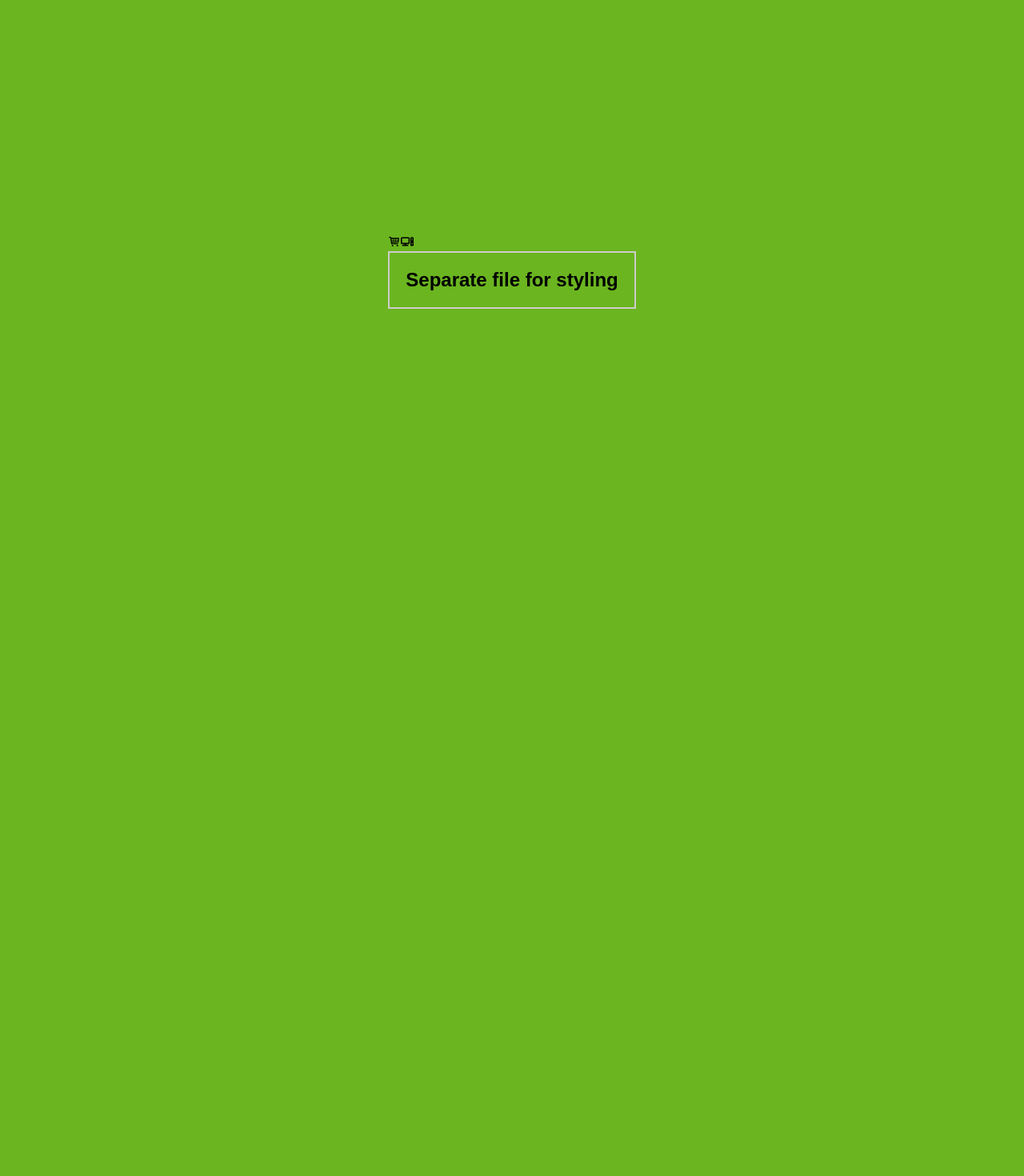
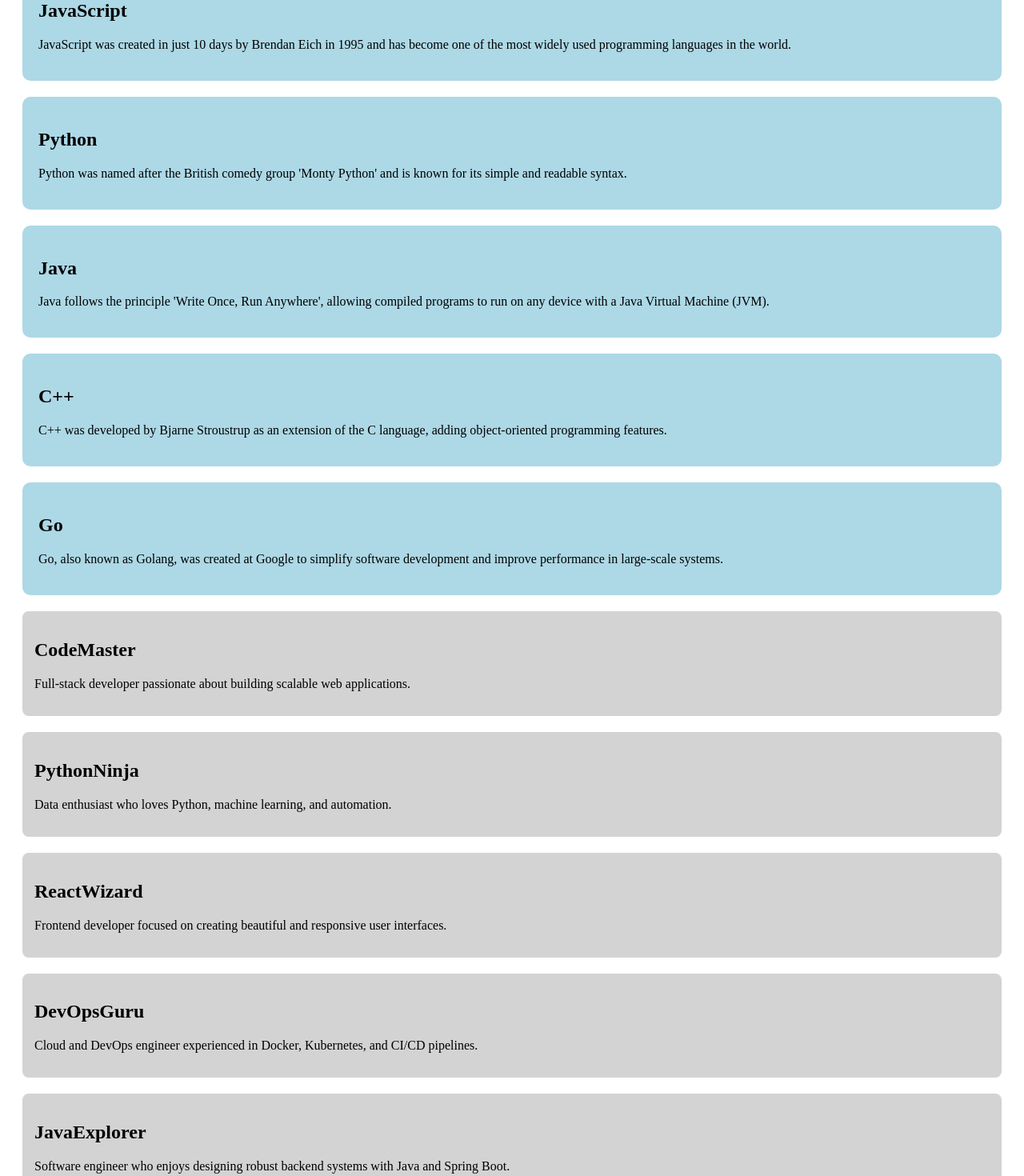
Before and after one commit to SHEMNDARONGUGI/React_Learn_Practical_Way, a React (Vite) app in the folder how_to_style/: page / in a window 1280 px wide. Shown: the part 60-1530 px from the top of the page at 80% size. Before the commit the page ends 800 px from the top, so only its background shows below. Built offline with nearby package versions, Linux system fonts and the light colour scheme.

Commit message:
- created file to hold data for my assignment components - added profileCard component - made sure everything is working as it should - I mapped the data in each data file to the component using props and .map method

```diff
--- a/how_to_style/src/App.jsx
+++ b/how_to_style/src/App.jsx
@@ -1,6 +1,10 @@
-import "./index.css";
+// import "./index.css";
 import { TiShoppingCart } from "react-icons/ti";
 import { FaComputer } from "react-icons/fa6";
+import data from "./data";
+import StyledCard from "./components/StyledCard";
+import ProfileCard from "./components/ProfileCard";
+import profileData from "./profileData";
 const App = () => {
   // const styles = {
   //   color: "red",
@@ -9,11 +13,22 @@ const App = () => {
   // };
   return (
     <section>
-      <TiShoppingCart />
-      <FaComputer />
+      {data.map((data, id) => (
+        <StyledCard
+          key={id}
+          title={data.title}
+          description={data.description}
+        />
+      ))}
+
+      {profileData.map((profile, id) => (
+        <ProfileCard key={id} username={profile.username} bio={profile.bio} />
+      ))}
+      {/* <TiShoppingCart />
+      <FaComputer /> */}
 
       {/* <h1 style={styles}>Inline Style</h1> */}
-      <h1>Separate file for styling</h1>
+      {/* <h1>Separate file for styling</h1> */}
     </section>
   );
 };
--- a/how_to_style/src/components/ProfileCard.jsx
+++ b/how_to_style/src/components/ProfileCard.jsx
@@ -0,0 +1,19 @@
+import React from "react";
+
+const ProfileCard = ({ username, bio }) => {
+  const styles = {
+    backgroundColor: "lightgray",
+    padding: "15px",
+    margin: "20px",
+    borderRadius: "8px",
+    textColor: "black",
+  };
+  return (
+    <div style={styles}>
+      <h1>{username}</h1>
+      <p>{bio}</p>
+    </div>
+  );
+};
+
+export default ProfileCard;
--- a/how_to_style/src/components/StyledCard.jsx
+++ b/how_to_style/src/components/StyledCard.jsx
@@ -2,10 +2,11 @@ const StyledCard = ({ title, description }) => {
   return (
     <div
       style={{
-        backgroundColor: "lightBlue",
+        backgroundColor: "lightblue",
         padding: "20px",
+        margin: "20px",
         borderRadius: "10px",
-        textColor: "darkBlue",
+        textColor: "darkblue",
       }}
     >
       <h1>{title}</h1>
--- /dev/null
+++ b/how_to_style/src/data.js
@@ -0,0 +1,24 @@
+const data = [
+  {
+    title: "JavaScript",
+    description: "JavaScript was created in just 10 days by Brendan Eich in 1995 and has become one of the most widely used programming languages in the world."
+  },
+  {
+    title: "Python",
+    description: "Python was named after the British comedy group 'Monty Python' and is known for its simple and readable syntax."
+  },
+  {
+    title: "Java",
+    description: "Java follows the principle 'Write Once, Run Anywhere', allowing compiled programs to run on any device with a Java Virtual Machine (JVM)."
+  },
+  {
+    title: "C++",
+    description: "C++ was developed by Bjarne Stroustrup as an extension of the C language, adding object-oriented programming features."
+  },
+  {
+    title: "Go",
+    description: "Go, also known as Golang, was created at Google to simplify software development and improve performance in large-scale systems."
+  }
+];
+
+export default data;
--- a/how_to_style/src/index.css
+++ b/how_to_style/src/index.css
@@ -1,4 +1,4 @@
-*{
+/* *{
     padding: 0;
     margin: 0;
     box-sizing: border-box;
@@ -17,4 +17,4 @@ h1 {
     font-family: sans-serif;
     border: 2px solid #ccc;
     padding: 20px;
-}
+} */
--- /dev/null
+++ b/how_to_style/src/profileData.js
@@ -0,0 +1,24 @@
+const profileData = [
+  {
+    username: "CodeMaster",
+    bio: "Full-stack developer passionate about building scalable web applications."
+  },
+  {
+    username: "PythonNinja",
+    bio: "Data enthusiast who loves Python, machine learning, and automation."
+  },
+  {
+    username: "ReactWizard",
+    bio: "Frontend developer focused on creating beautiful and responsive user interfaces."
+  },
+  {
+    username: "DevOpsGuru",
+    bio: "Cloud and DevOps engineer experienced in Docker, Kubernetes, and CI/CD pipelines."
+  },
+  {
+    username: "JavaExplorer",
+    bio: "Software engineer who enjoys designing robust backend systems with Java and Spring Boot."
+  }
+];
+
+export default profileData;
```
